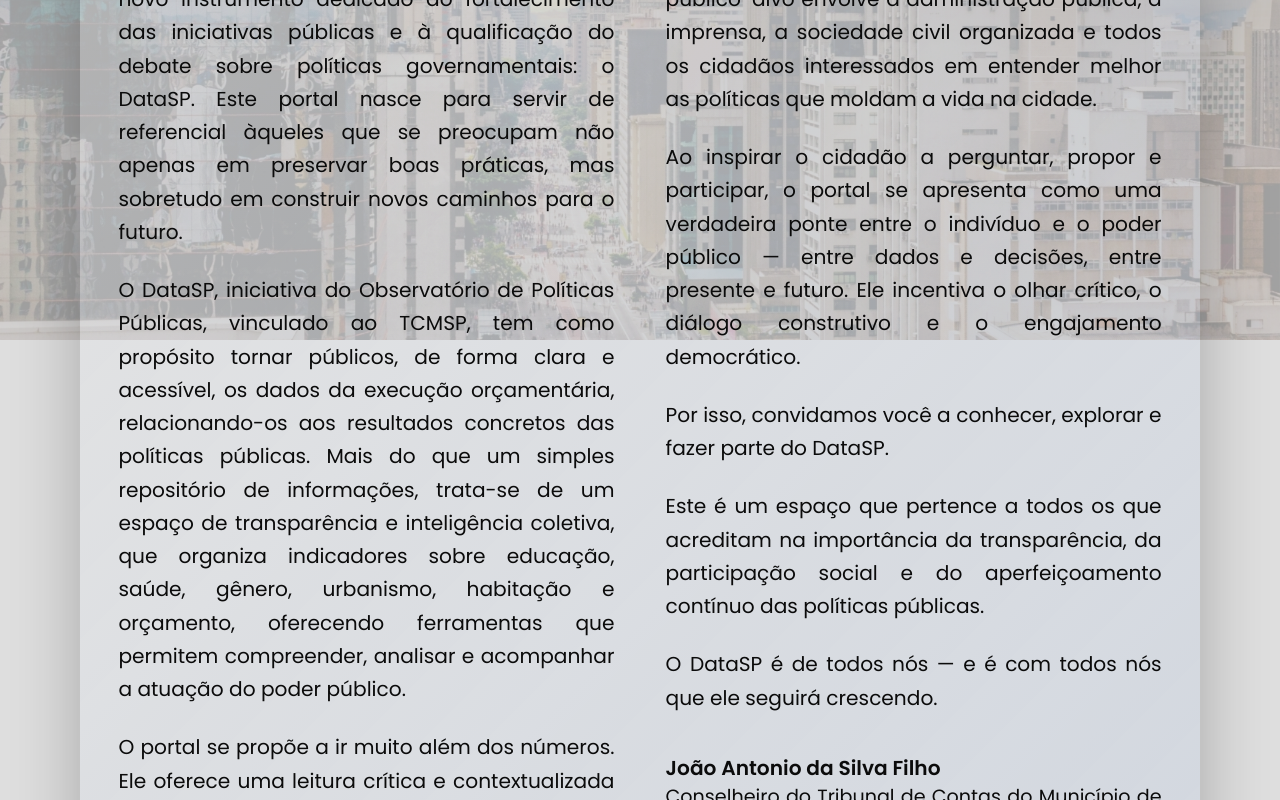
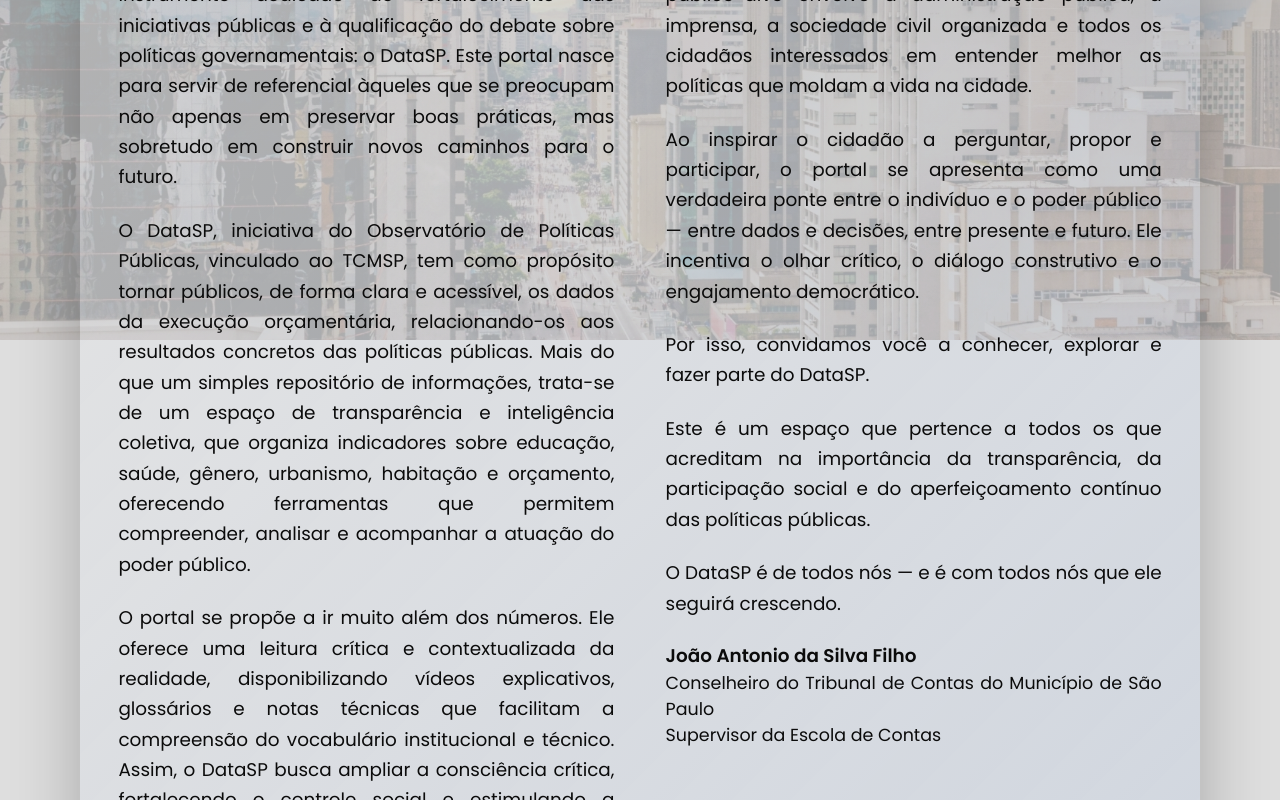
Before and after one commit to ObservatorioPoliticasTCM/painel-frontend, a Vue app: page /apresentacao in a window 1280 px wide. Shown: the part 460-1260 px from the top of the page. Built offline with nearby package versions, Linux system fonts and the light colour scheme.

Commit message:
Template simplificado e formatado

```diff
--- a/src/views/PresentationLetterView.vue
+++ b/src/views/PresentationLetterView.vue
@@ -4,34 +4,43 @@
       <div class="presentation-shell">
         <section class="presentation-content">
           <h1 class="presentation-title">Carta de apresentação</h1>
-                  <IntroPanel
-          title=""
-          subtitle=""
-          :full-height="false"
-          :use-placeholder="false"
-          :snap="false"
-        >
-            <div class="letter-body">
+          <IntroPanel title="" subtitle="" :full-height="false" :use-placeholder="false" :snap="false">
             <p>
-                É com grande satisfação que inauguramos um novo instrumento dedicado ao fortalecimento das iniciativas públicas e à qualificação do debate sobre políticas governamentais: o DataSP. Este portal nasce para servir de referencial àqueles que se preocupam não apenas em preservar boas práticas, mas sobretudo em construir novos caminhos para o futuro.
+              É com grande satisfação que inauguramos um novo instrumento dedicado ao fortalecimento das iniciativas
+              públicas e à qualificação do debate sobre políticas governamentais: o DataSP. Este portal nasce para
+              servir de referencial àqueles que se preocupam não apenas em preservar boas práticas, mas sobretudo em
+              construir novos caminhos para o futuro.
             </p>
             <p>
-                O DataSP, iniciativa do Observatório de Políticas Públicas, vinculado ao TCMSP, tem como propósito tornar públicos, de forma clara e acessível, os dados da execução orçamentária, relacionando-os aos resultados concretos das políticas públicas. Mais do que um simples repositório de informações, trata-se de um espaço de transparência e inteligência coletiva, que organiza indicadores sobre educação, saúde, gênero, urbanismo, habitação e orçamento, oferecendo ferramentas que permitem compreender, analisar e acompanhar a atuação do poder público.
+              O DataSP, iniciativa do Observatório de Políticas Públicas, vinculado ao TCMSP, tem como propósito tornar
+              públicos, de forma clara e acessível, os dados da execução orçamentária, relacionando-os aos resultados
+              concretos das políticas públicas. Mais do que um simples repositório de informações, trata-se de um espaço
+              de transparência e inteligência coletiva, que organiza indicadores sobre educação, saúde, gênero,
+              urbanismo, habitação e orçamento, oferecendo ferramentas que permitem compreender, analisar e acompanhar a
+              atuação do poder público.
             </p>
             <p>
-                O portal se propõe a ir muito além dos números. Ele oferece uma leitura crítica e contextualizada da realidade, disponibilizando vídeos explicativos, glossários e notas técnicas que facilitam a compreensão do vocabulário institucional e técnico. Assim, o DataSP busca ampliar a consciência crítica, fortalecendo o controle social e estimulando a participação cidadã.
+              O portal se propõe a ir muito além dos números. Ele oferece uma leitura crítica e contextualizada da
+              realidade, disponibilizando vídeos explicativos, glossários e notas técnicas que facilitam a compreensão
+              do vocabulário institucional e técnico. Assim, o DataSP busca ampliar a consciência crítica, fortalecendo
+              o controle social e estimulando a participação cidadã.
             </p>
             <p>
-                O alcance do DataSP é amplo e estratégico. Seu público-alvo envolve a administração pública, a imprensa, a sociedade civil organizada e todos os cidadãos interessados em entender melhor as políticas que moldam a vida na cidade.
+              O alcance do DataSP é amplo e estratégico. Seu público-alvo envolve a administração pública, a imprensa, a
+              sociedade civil organizada e todos os cidadãos interessados em entender melhor as políticas que moldam a
+              vida na cidade.
             </p>
             <p>
-                Ao inspirar o cidadão a perguntar, propor e participar, o portal se apresenta como uma verdadeira ponte entre o indivíduo e o poder público — entre dados e decisões, entre presente e futuro. Ele incentiva o olhar crítico, o diálogo construtivo e o engajamento democrático.
+              Ao inspirar o cidadão a perguntar, propor e participar, o portal se apresenta como uma verdadeira ponte
+              entre o indivíduo e o poder público — entre dados e decisões, entre presente e futuro. Ele incentiva o
+              olhar crítico, o diálogo construtivo e o engajamento democrático.
             </p>
             <p>
               Por isso, convidamos você a conhecer, explorar e fazer parte do DataSP.
             </p>
             <p>
-                Este é um espaço que pertence a todos os que acreditam na importância da transparência, da participação social e do aperfeiçoamento contínuo das políticas públicas.
+              Este é um espaço que pertence a todos os que acreditam na importância da transparência, da participação
+              social e do aperfeiçoamento contínuo das políticas públicas.
             </p>
             <p>
               O DataSP é de todos nós — e é com todos nós que ele seguirá crescendo.
@@ -41,7 +50,6 @@
               <span>Conselheiro do Tribunal de Contas do Município de São Paulo</span>
               <span>Supervisor da Escola de Contas</span>
             </p>
-            </div>
           </IntroPanel>
         </section>
       </div>
@@ -84,23 +92,13 @@
   width: 100%;
 }
 
-.letter-body {
-  font-size: 1.05rem;
-  word-break: normal;
-  overflow-wrap: break-word;
-}
-
-.letter-body p {
-  margin: 0 0 1.3rem;
-}
-
-.letter-body .signature {
+.signature {
   font-weight: 600;
   line-height: 1.5;
   margin-top: 2rem;
 }
 
-.letter-body .signature span {
+.signature span {
   display: block;
   font-weight: 400;
   font-size: 0.95em;
```
Lines whose indentation alone changed are shown as unchanged.
